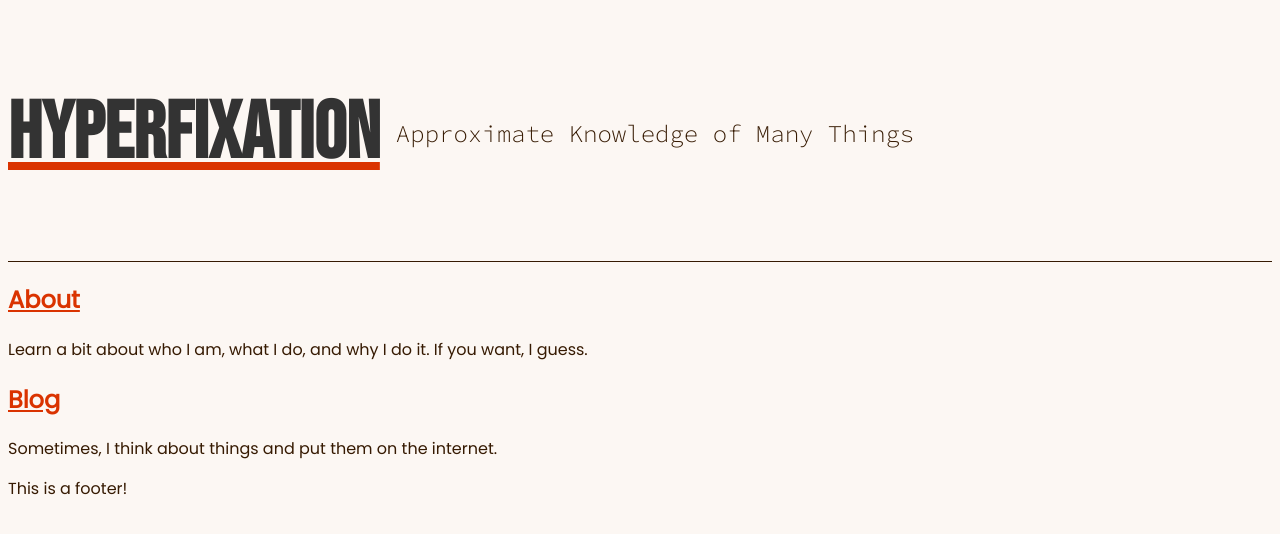
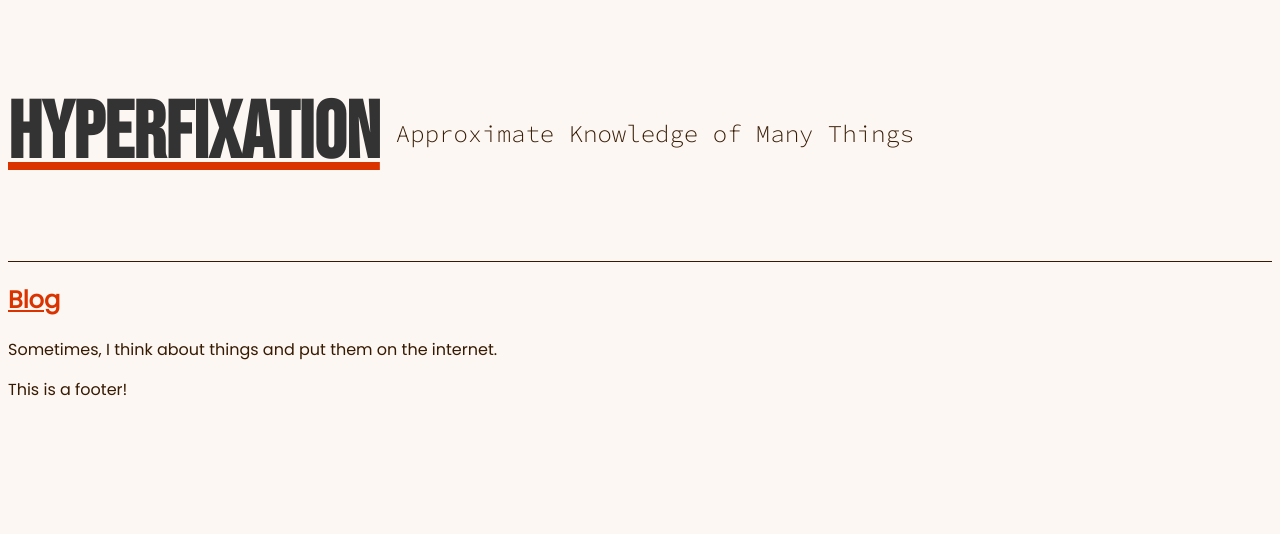
Before and after one commit to samuelboland/Hyperfixations, a Next.js app: page / in a window 1280 px wide. Shown: the top 534 px of the page. Built offline with nearby package versions, Linux system fonts and the light colour scheme.

Commit message:
Remove link to About on front page
I don't like how it's set up right now, and I need to think about the
content more.

```diff
--- a/pages/index.js
+++ b/pages/index.js
@@ -8,16 +8,6 @@ export default function Home() {
             <div>
                 <main>
                     <div>
-                        <Link href="/about">
-                            <a>
-                                <h2>About</h2>
-                            </a>
-                        </Link>
-                        <p>
-                            Learn a bit about who I am, what I do, and why I do it. If you want, I
-                            guess.
-                        </p>
-
                         <Link href="/blog/blogIndex">
                             <a>
                                 <h2>Blog </h2>
```
